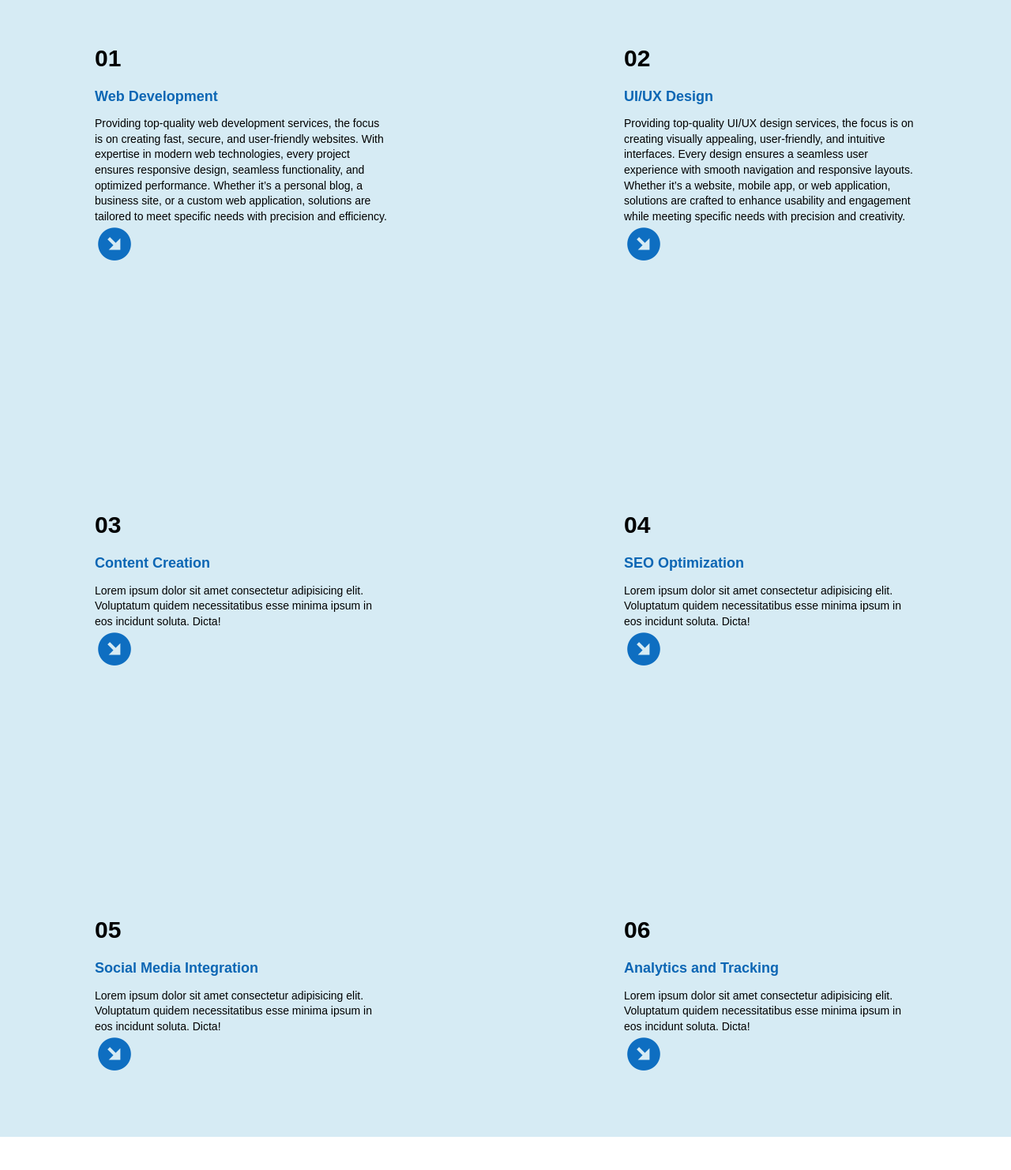
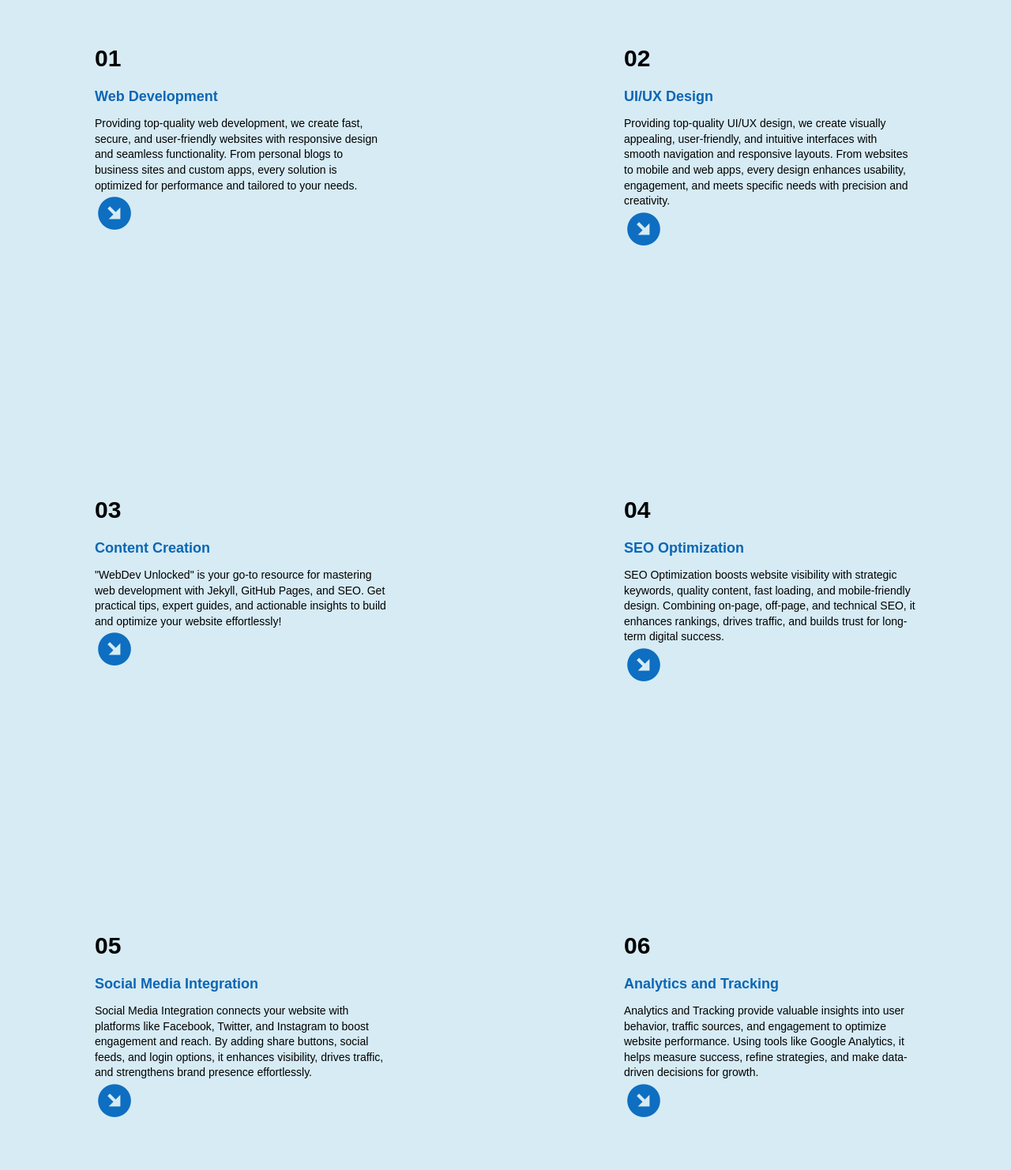
Before and after one commit to jayantakr/jayantakr.github.io, a plain HTML site: page index.html in a window 1280 px wide. Shown: the part 1168-2650 px from the top of the page at 79% size. Drawn offline with nearby package versions, Linux system fonts and the light colour scheme.

Commit message:
add the new modification

```diff
--- a/index.html
+++ b/index.html
@@ -70,37 +70,37 @@
                     <div>
                         <h2>01</h2>
                         <h3>Web Development</h3>
-                        <p>Providing top-quality web development services, the focus is on creating fast, secure, and user-friendly websites. With expertise in modern web technologies, every project ensures responsive design, seamless functionality, and optimized performance. Whether it’s a personal blog, a business site, or a custom web application, solutions are tailored to meet specific needs with precision and efficiency.</p>
+                        <p>Providing top-quality web development, we create fast, secure, and user-friendly websites with responsive design and seamless functionality. From personal blogs to business sites and custom apps, every solution is optimized for performance and tailored to your needs.</p>
                         <i class='bx bxs-right-down-arrow-circle' style='color:#0e6ec1'  ></i>
                     </div>
                     <div>
                         <h2>02</h2>
                         <h3>UI/UX Design</h3>
-                        <p>Providing top-quality UI/UX design services, the focus is on creating visually appealing, user-friendly, and intuitive interfaces. Every design ensures a seamless user experience with smooth navigation and responsive layouts. Whether it’s a website, mobile app, or web application, solutions are crafted to enhance usability and engagement while meeting specific needs with precision and creativity.</p>
+                        <p>Providing top-quality UI/UX design, we create visually appealing, user-friendly, and intuitive interfaces with smooth navigation and responsive layouts. From websites to mobile and web apps, every design enhances usability, engagement, and meets specific needs with precision and creativity.</p>
                         <i class='bx bxs-right-down-arrow-circle' style='color:#0e6ec1'  ></i>
                     </div>
                     <div>
                         <h2>03</h2>
                         <h3>Content Creation</h3>
-                        <p>Lorem ipsum dolor sit amet consectetur adipisicing elit. Voluptatum quidem necessitatibus esse minima ipsum in eos incidunt soluta. Dicta!</p>
+                        <p>"WebDev Unlocked" is your go-to resource for mastering web development with Jekyll, GitHub Pages, and SEO. Get practical tips, expert guides, and actionable insights to build and optimize your website effortlessly!</p>
                         <i class='bx bxs-right-down-arrow-circle' style='color:#0e6ec1'  ></i>
                     </div>
                     <div>
                         <h2>04</h2>
                         <h3>SEO Optimization</h3>
-                        <p>Lorem ipsum dolor sit amet consectetur adipisicing elit. Voluptatum quidem necessitatibus esse minima ipsum in eos incidunt soluta. Dicta!</p>
+                        <p>SEO Optimization boosts website visibility with strategic keywords, quality content, fast loading, and mobile-friendly design. Combining on-page, off-page, and technical SEO, it enhances rankings, drives traffic, and builds trust for long-term digital success.</p>
                         <i class='bx bxs-right-down-arrow-circle' style='color:#0e6ec1'  ></i>
                     </div>
                     <div>
                         <h2>05</h2>
                         <h3>Social Media Integration</h3>
-                        <p>Lorem ipsum dolor sit amet consectetur adipisicing elit. Voluptatum quidem necessitatibus esse minima ipsum in eos incidunt soluta. Dicta!</p>
+                        <p>Social Media Integration connects your website with platforms like Facebook, Twitter, and Instagram to boost engagement and reach. By adding share buttons, social feeds, and login options, it enhances visibility, drives traffic, and strengthens brand presence effortlessly.</p>
                         <i class='bx bxs-right-down-arrow-circle' style='color:#0e6ec1'  ></i>
                     </div>
                     <div>
                         <h2>06</h2>
                         <h3>Analytics and Tracking</h3>
-                        <p>Lorem ipsum dolor sit amet consectetur adipisicing elit. Voluptatum quidem necessitatibus esse minima ipsum in eos incidunt soluta. Dicta!</p>
+                        <p>Analytics and Tracking provide valuable insights into user behavior, traffic sources, and engagement to optimize website performance. Using tools like Google Analytics, it helps measure success, refine strategies, and make data-driven decisions for growth.</p>
                         <i class='bx bxs-right-down-arrow-circle' style='color:#0e6ec1'  ></i>
                     </div>
                 </div>
```
